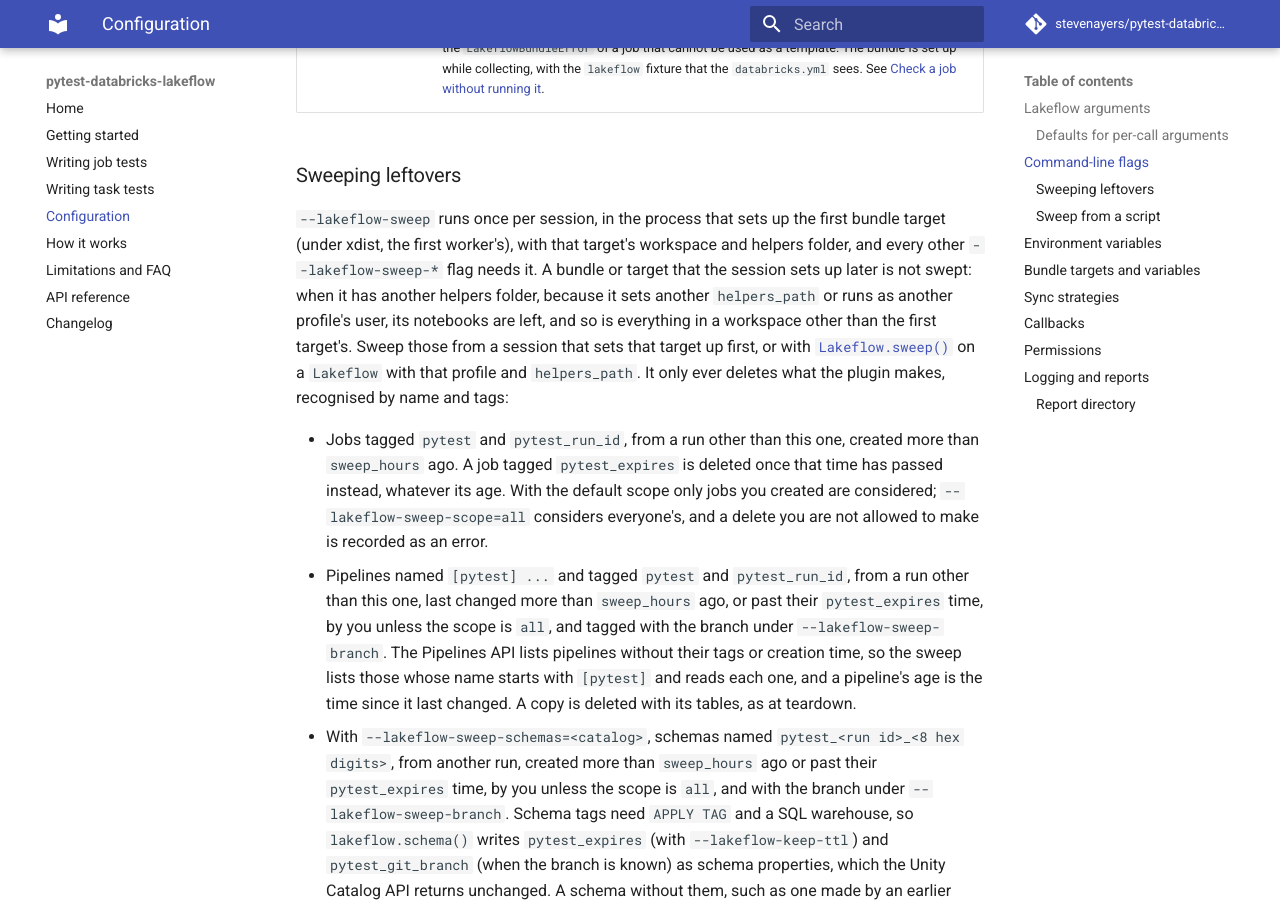
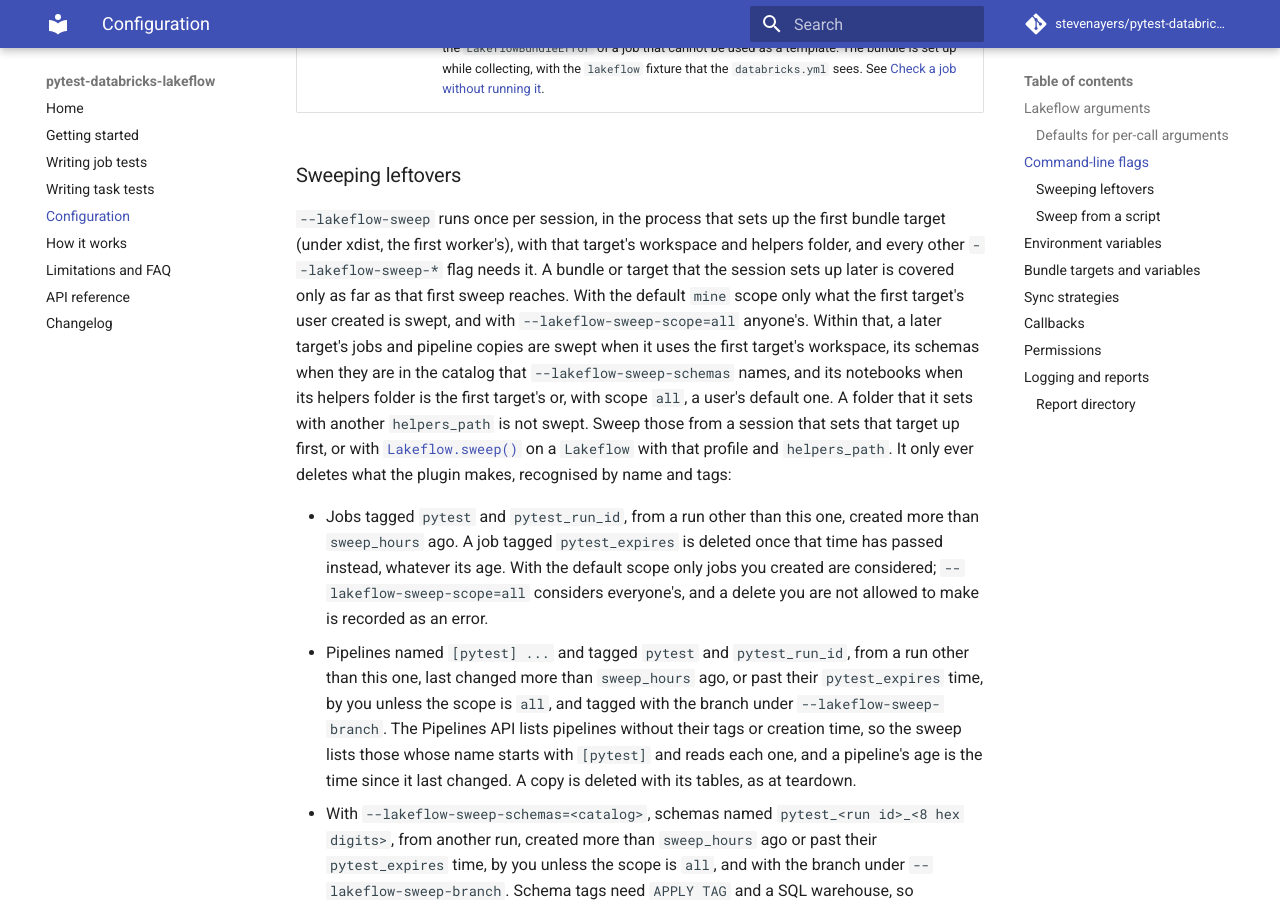
Before and after one commit to stevenayers/pytest-databricks-lakeflow, an MkDocs documentation site: the page built from docs/configuration.md, in a window 1280 px wide and 900 px high, scrolled down 7161 px. Built offline with MkDocs 1.6.1 and Material for MkDocs 9.7.7, drawn with Linux system fonts in a browser that asks for light colours; comment, search, counter and statistics services are not loaded.

Commit message:
docs: say exactly what the sweep leaves for a bundle set up later (#208)
Co-authored-by: Claude Opus 5.5 <noreply@anthropic.com>

```diff
--- a/docs/configuration.md
+++ b/docs/configuration.md
@@ -116,7 +116,7 @@ These apply to one pytest run and win over the matching arguments.
 
 ### Sweeping leftovers
 
-`--lakeflow-sweep` runs once per session, in the process that sets up the first bundle target (under xdist, the first worker's), with that target's workspace and helpers folder, and every other `--lakeflow-sweep-*` flag needs it. A bundle or target that the session sets up later is not swept: when it has another helpers folder, because it sets another `helpers_path` or runs as another profile's user, its notebooks are left, and so is everything in a workspace other than the first target's. Sweep those from a session that sets that target up first, or with [`Lakeflow.sweep()`](#sweep-from-a-script) on a `Lakeflow` with that profile and `helpers_path`. It only ever deletes what the plugin makes, recognised by name and tags:
+`--lakeflow-sweep` runs once per session, in the process that sets up the first bundle target (under xdist, the first worker's), with that target's workspace and helpers folder, and every other `--lakeflow-sweep-*` flag needs it. A bundle or target that the session sets up later is covered only as far as that first sweep reaches. With the default `mine` scope only what the first target's user created is swept, and with `--lakeflow-sweep-scope=all` anyone's. Within that, a later target's jobs and pipeline copies are swept when it uses the first target's workspace, its schemas when they are in the catalog that `--lakeflow-sweep-schemas` names, and its notebooks when its helpers folder is the first target's or, with scope `all`, a user's default one. A folder that it sets with another `helpers_path` is not swept. Sweep those from a session that sets that target up first, or with [`Lakeflow.sweep()`](#sweep-from-a-script) on a `Lakeflow` with that profile and `helpers_path`. It only ever deletes what the plugin makes, recognised by name and tags:
 
 - Jobs tagged `pytest` and `pytest_run_id`, from a run other than this one, created more than `sweep_hours` ago. A job tagged `pytest_expires` is deleted once that time has passed instead, whatever its age. With the default scope only jobs you created are considered; `--lakeflow-sweep-scope=all` considers everyone's, and a delete you are not allowed to make is recorded as an error.
 - Pipelines named `[pytest] ...` and tagged `pytest` and `pytest_run_id`, from a run other than this one, last changed more than `sweep_hours` ago, or past their `pytest_expires` time, by you unless the scope is `all`, and tagged with the branch under `--lakeflow-sweep-branch`. The Pipelines API lists pipelines without their tags or creation time, so the sweep lists those whose name starts with `[pytest] ` and reads each one, and a pipeline's age is the time since it last changed. A copy is deleted with its tables, as at teardown.
```
Also changed, not shown: SKILL.md (+1 -1 lines).
